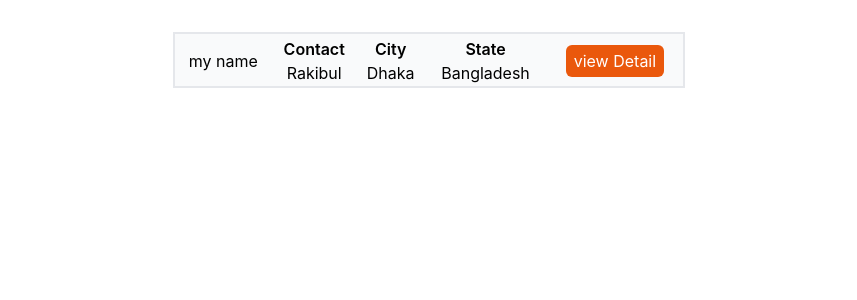
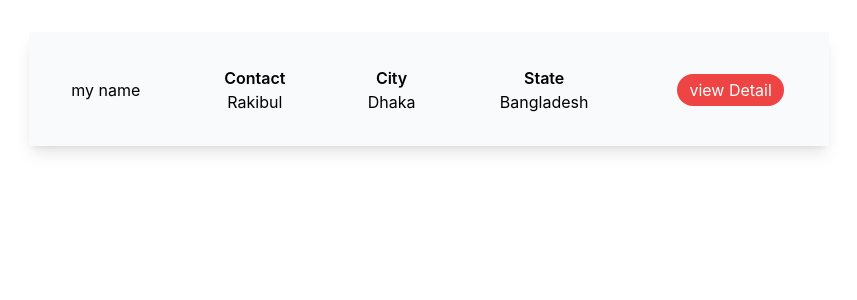
Before and after one commit to Flocky05/dashboard, a React (Create React App) app: page / in a window 1280 px wide. Shown: the top 300 px of the page, without its empty margins (211-1068 px from the left). Built offline with nearby package versions, Linux system fonts and the light colour scheme.

Commit message:
update the table

```diff
--- a/src/App.js
+++ b/src/App.js
@@ -4,7 +4,7 @@ const App = () => {
   return (
     <div className="App">
       <center>
-        <table class="table w-[32rem] border-2 bg-gray-50 rounded-lg m-8 p-11">
+        <table class="table w-[50rem] bg-gray-50 m-8 shadow-lg ">
           <thead>
             <tr>
               <th></th>
@@ -15,7 +15,7 @@ const App = () => {
             </tr>
           </thead>
           <tbody className="text-center">
-            <tr>
+            <tr className="rounded [&>td]:p-8">
               <td>my name</td>
               <td>
                 <div>
@@ -42,7 +42,7 @@ const App = () => {
                 </div>
               </td>
               <td>
-                <button className="bg-orange-600 px-2 py-1 rounded-md text-white">
+                <button className="bg-red-500 px-3 py-1 rounded-full text-white">
                   view Detail
                 </button>
               </td>
```
